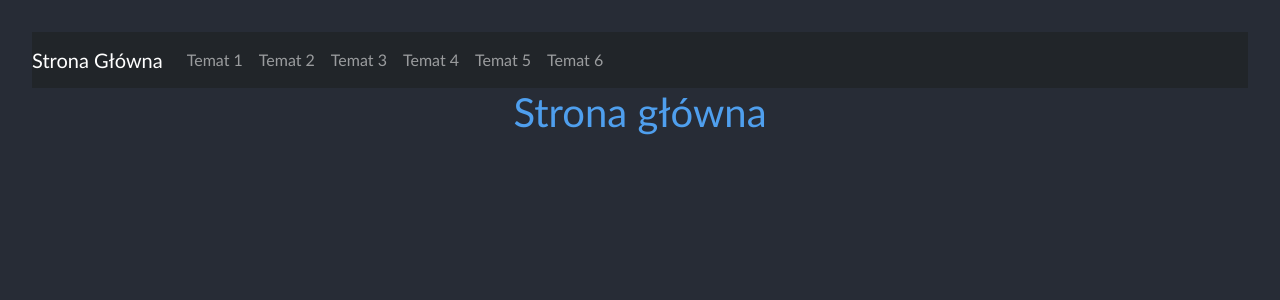
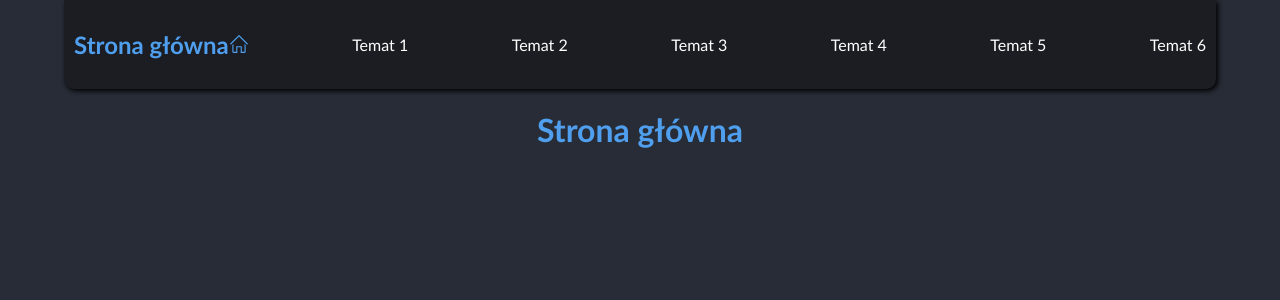
Before and after one commit to Just-a-Jason/ProjektHistoria, a React (Vite) app: page / in a window 1280 px wide. Shown: the top 300 px of the page. Built offline with nearby package versions, Linux system fonts and the light colour scheme.

Commit message:
new navbar & css

```diff
--- a/package.json
+++ b/package.json
@@ -10,7 +10,6 @@
     "preview": "vite preview"
   },
   "dependencies": {
-    "bootstrap": "^5.3.2",
     "react": "^18.2.0",
     "react-dom": "^18.2.0",
     "react-router-dom": "^6.21.1"
--- a/src/App.css
+++ b/src/App.css
@@ -1,10 +1,8 @@
-@import url('bootstrap/dist/css/bootstrap.css');
 
 #root {
-  max-width: 1280px;
+  max-width: 90%;
+  text-align: center;
   margin: 0 auto;
-  padding: 2rem;
-  text-align: center;
 }
 
 body {
@@ -13,6 +11,3 @@ body {
   color: #4f9fee;
   font-family: 'Trebuchet MS', 'Lucida Sans Unicode', 'Lucida Grande', 'Lucida Sans', Arial, sans-serif;
 }
-.navBar{
-
-}
--- /dev/null
+++ b/src/Components/NavBar.css
@@ -0,0 +1,18 @@
+.navbar .Links {
+    flex-direction: row;
+    display: flex;
+    align-items: center;
+    justify-content: space-between;
+}
+
+.navbar {
+    background-color: #1B1D23;
+    padding: 10px;
+    box-shadow: 2px 2px 5px #000;
+    border-radius: 0px 0px 10px 10px;
+}
+
+.navbar__button a {
+    text-decoration: none;
+    color: #fff;
+}
--- /dev/null
+++ b/src/Components/NavBar.tsx
@@ -0,0 +1,35 @@
+import NavBarButton from "./NavBarButton";
+import "./NavBar.css";
+
+const NavBar = () => {
+  return (
+    <nav className="navbar">
+      <section className="Links">
+        <div className="navbar__location">
+          <h2>
+            Strona główna
+            <svg width="20" height="20" viewBox="0 0 36 36">
+              <path
+                fill="currentColor"
+                d="m33.71 17.29l-15-15a1 1 0 0 0-1.41 0l-15 15a1 1 0 0 0 1.41 1.41L18 4.41l14.29 14.3a1 1 0 0 0 1.41-1.41Z"
+              />
+              <path
+                fill="currentColor"
+                d="M28 32h-5V22H13v10H8V18l-2 2v12a2 2 0 0 0 2 2h7V24h6v10h7a2 2 0 0 0 2-2V19.76l-2-2Z"
+              />
+              <path fill="none" d="M0 0h36v36H0z" />
+            </svg>
+          </h2>
+        </div>
+        <NavBarButton link="/Temat1" text="Temat 1" />
+        <NavBarButton link="/Temat2" text="Temat 2" />
+        <NavBarButton link="/Temat3" text="Temat 3" />
+        <NavBarButton link="/Temat4" text="Temat 4" />
+        <NavBarButton link="/Temat5" text="Temat 5" />
+        <NavBarButton link="/Temat6" text="Temat 6" />
+      </section>
+    </nav>
+  );
+};
+
+export default NavBar;
--- /dev/null
+++ b/src/Components/NavBarButton.tsx
@@ -0,0 +1,16 @@
+import { Link } from "react-router-dom";
+
+interface NavBarButtonProps {
+  link: string;
+  text: string;
+}
+
+const NavBarButton = ({ link, text }: NavBarButtonProps) => {
+  return (
+    <div className="navbar__button">
+      <Link to={link}>{text}</Link>
+    </div>
+  );
+};
+
+export default NavBarButton;
--- a/src/Pages/NavBar.tsx
+++ /dev/null
@@ -1,59 +0,0 @@
-import { Link } from "react-router-dom";
-
-const NavBar = () => {
-  return (
-    <nav className="navbar navbar-expand-lg navbar-dark bg-dark">
-      <button
-        className="navbar-toggler"
-        type="button"
-        data-toggle="collapse"
-        data-target="#navbarTogglerDemo03"
-        aria-controls="navbarTogglerDemo03"
-        aria-expanded="false"
-        aria-label="Toggle navigation"
-      >
-        <span className="navbar-toggler-icon"></span>
-      </button>
-      <Link className="navbar-brand navBar" to="/">
-        Strona Główna
-      </Link>
-
-      <div className="collapse navbar-collapse" id="navbarTogglerDemo03">
-        <ul className="navbar-nav mr-auto mt-2 mt-lg-0">
-          <li className="nav-item">
-            <Link className="nav-link" to="/Temat1">
-              Temat 1
-            </Link>
-          </li>
-          <li className="nav-item">
-            <Link className="nav-link" to="/Temat2">
-              Temat 2
-            </Link>
-          </li>
-          <li className="nav-item">
-            <Link className="nav-link" to="/Temat3">
-              Temat 3
-            </Link>
-          </li>
-          <li className="nav-item">
-            <Link className="nav-link" to="/Temat4">
-              Temat 4
-            </Link>
-          </li>
-          <li className="nav-item">
-            <Link className="nav-link" to="/Temat5">
-              Temat 5
-            </Link>
-          </li>
-          <li className="nav-item">
-            <Link className="nav-link" to="/Temat6">
-              Temat 6
-            </Link>
-          </li>
-        </ul>
-      </div>
-    </nav>
-  );
-};
-
-export default NavBar;
```
Also changed, not shown: src/App.tsx (+5 -3 lines), 1 other file (tests, documents, lock files or other folders).
